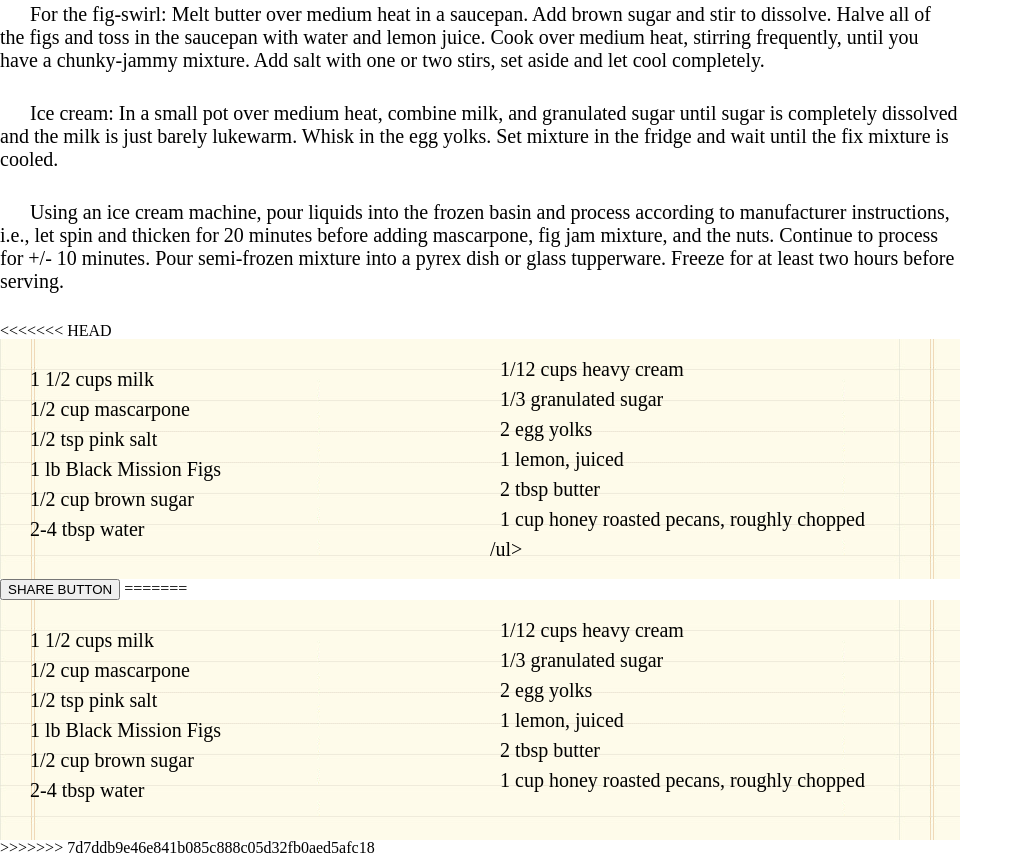
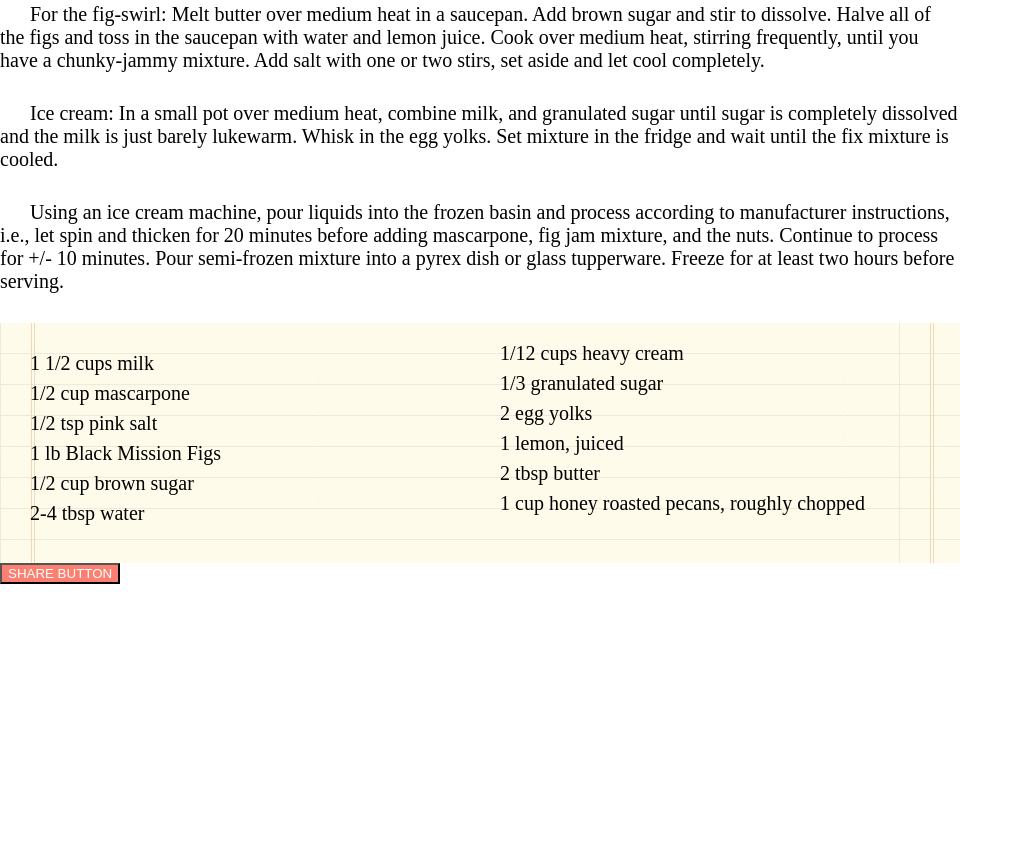
Before and after one commit to andrewquamme/chocolate-pizza, a plain HTML site: page index.html in a window 1280 px wide. Shown: the part 828-1684 px from the top of the page, without its empty margins (0-1023 px from the left). After the commit the page ends 1412 px from the top, so only its background shows below. Drawn offline with Linux system fonts and the light colour scheme.

Commit message:
fixes merge conflicts

```diff
--- a/css/style.css
+++ b/css/style.css
@@ -72,7 +72,6 @@ section p {
 
 /*footer*/
 
-*footer*/
 footer button {
     color: white;
     background: salmon;
--- a/index.html
+++ b/index.html
@@ -45,11 +45,6 @@
       </section>
 
       <div>
-<<<<<<< HEAD
-
-
-
-
       <ul id="recipe">
 
         <li>1 1/2 cups milk</li>
@@ -65,35 +60,13 @@
         <li>2 tbsp butter</li>
         <li>1 cup honey roasted pecans, roughly chopped</li>
 
-      /ul>
+      </ul>
       </div>
 
     </main>
     <footer>
 
       <button>SHARE BUTTON</button>
-=======
-        <ul id="recipe">
-          <li>1 1/2 cups milk</li>
-          <li>1/2 cup mascarpone</li>
-          <li>1/2 tsp pink salt</li>
-          <li>1 lb Black Mission Figs</li>
-          <li>1/2 cup brown sugar</li>
-          <li>2-4 tbsp water</li>
-          <li>1/12 cups heavy cream</li>
-          <li>1/3 granulated sugar</li>
-          <li>2 egg yolks</li>
-          <li>1 lemon, juiced</li>
-          <li>2 tbsp butter</li>
-          <li>1 cup honey roasted pecans, roughly chopped</li>
-        </ul>
-      </div>
-
-    </main>
-
-    <footer>
-
->>>>>>> 7d7ddb9e46e841b085c888c05d32fb0aed5afc18
     </footer>
   </body>
 </html>
```
